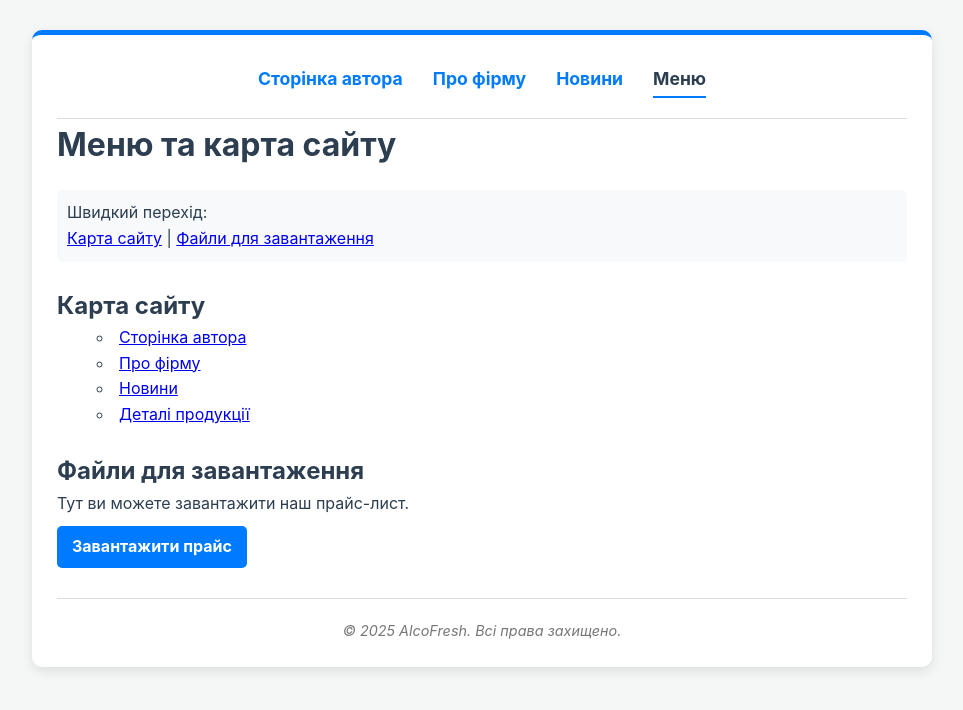
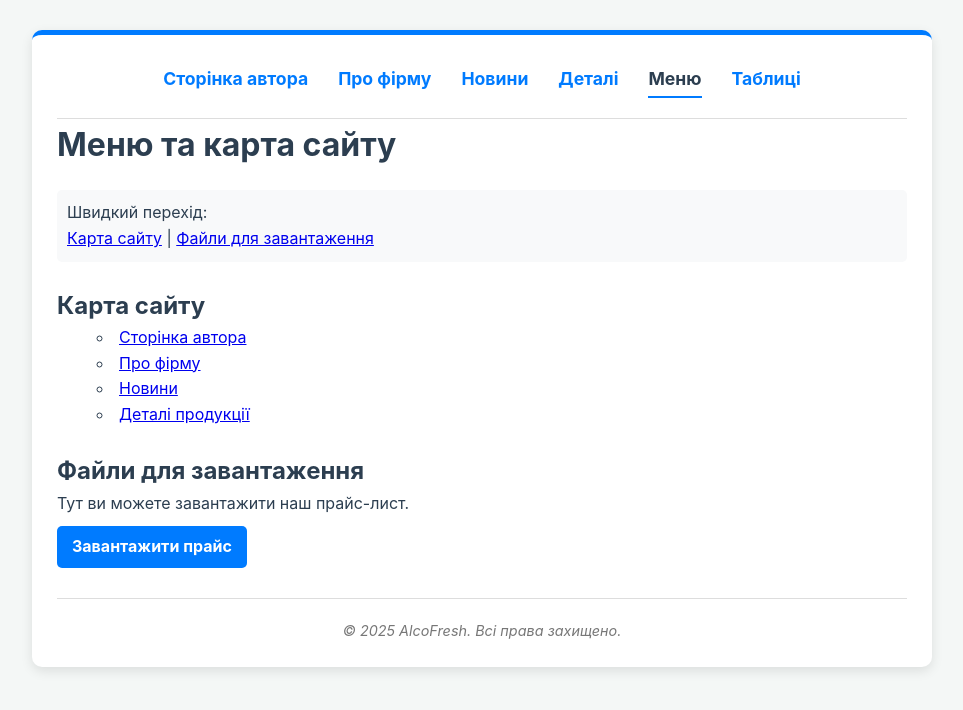
Before and after one commit to stepanchikk/web_lab1, a plain HTML site: page menu.html in a window 1280 px wide. Shown: the whole page, without its empty margins (158-1121 px from the left). Drawn offline with Linux system fonts and the light colour scheme.

Commit message:
Update menu.html

```diff
--- a/menu.html
+++ b/menu.html
@@ -16,7 +16,9 @@
                 <a href="index.html">Сторінка автора</a>
                 <a href="company.html">Про фірму</a>
                 <a href="news.html">Новини</a>
+                <a href="lists.html">Деталі</a>
                 <a href="menu.html" class="active"><strong>Меню</strong></a>
+                <a href="tables.html">Таблиці</a>
             </nav>
         </header>
         <main>
```
